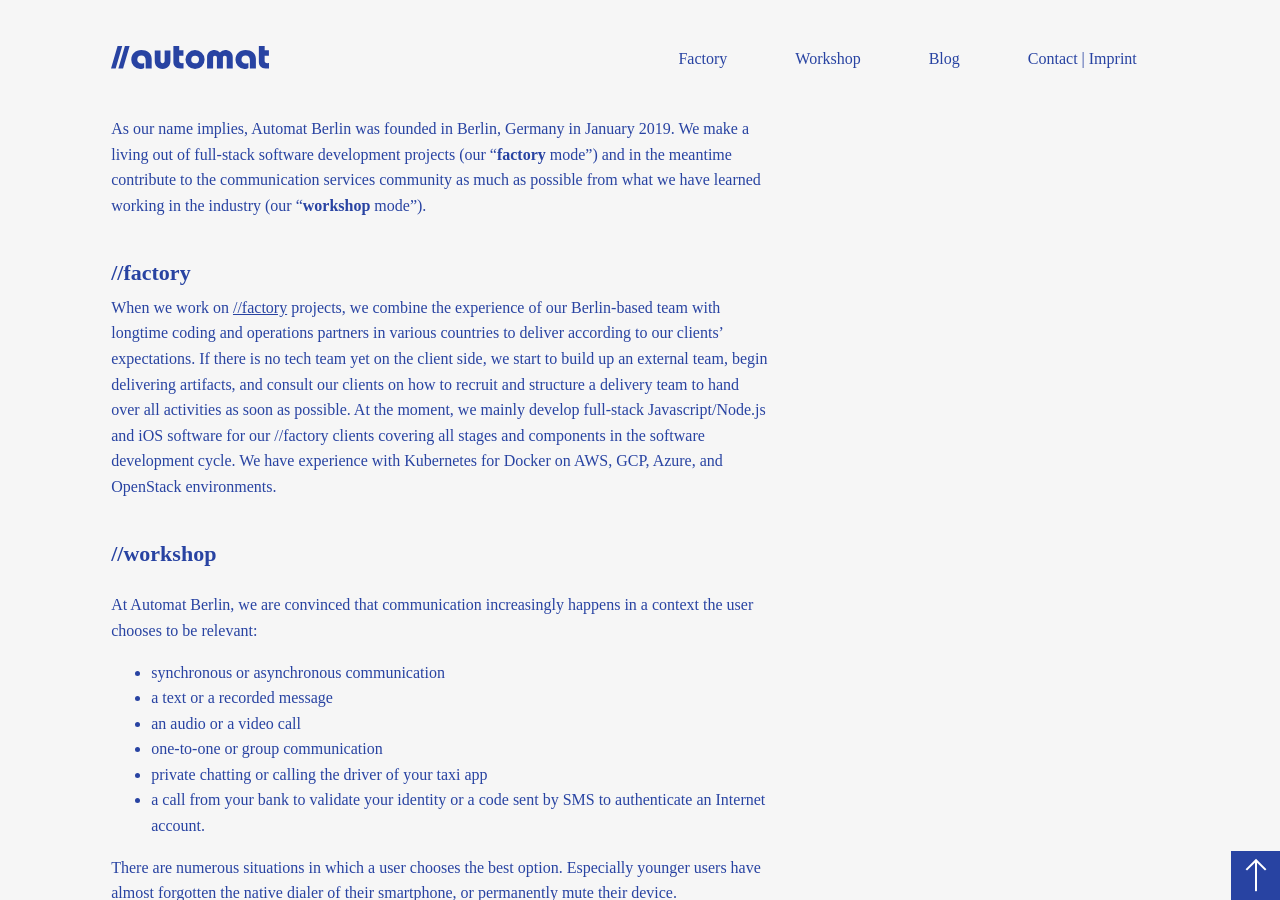
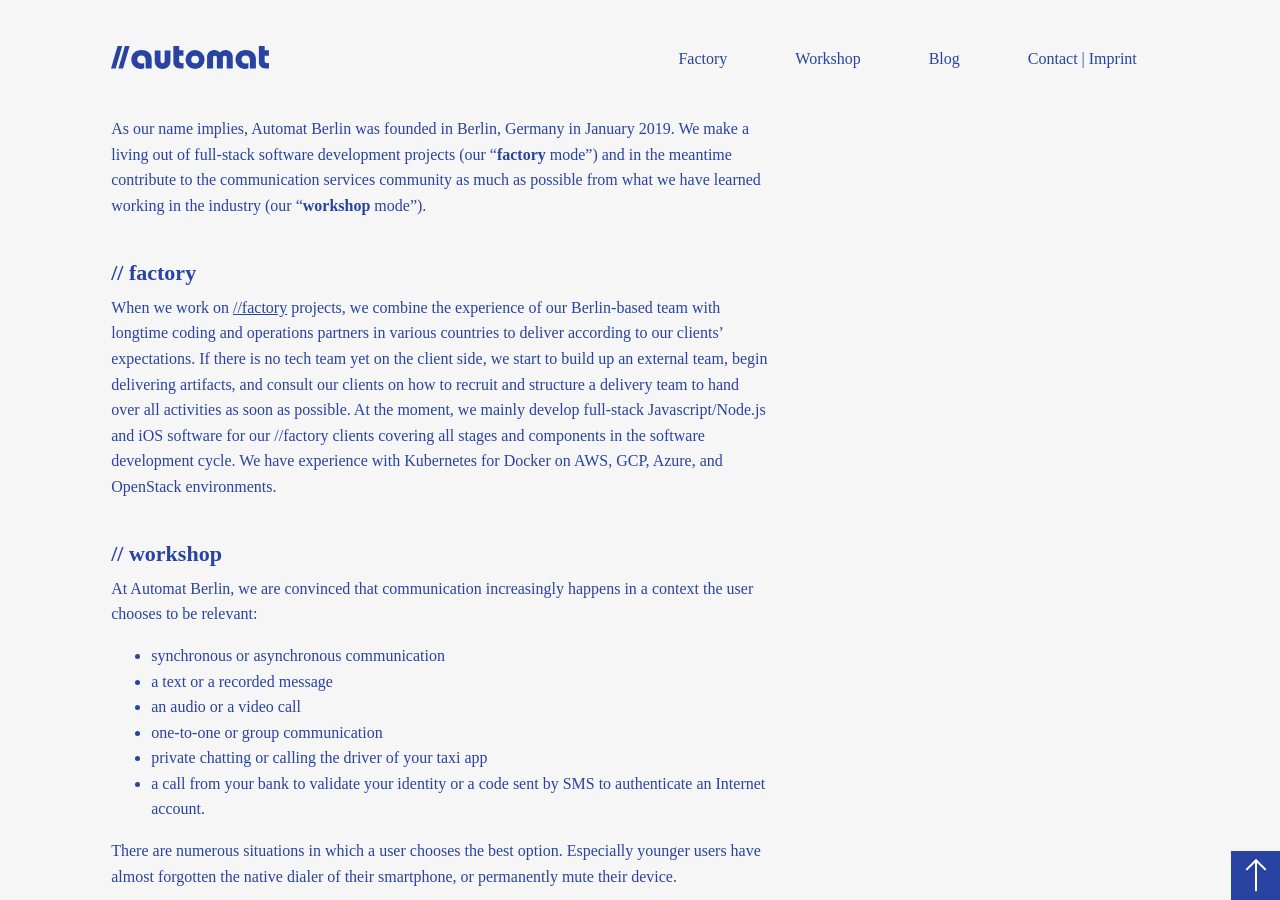
Before and after one commit to automat-berlin/automat-berlin.github.io, a Jekyll site: the page built from _posts/2019-07-10-automat.md, in a window 1280 px wide and 900 px high, scrolled down 327 px. Built offline with Jekyll 4.4.1, drawn with Linux system fonts in a browser that asks for light colours; nearby versions of some CDN libraries; some web fonts are replaced.

Commit message:
Fix layout

```diff
--- a/_posts/2019-07-10-automat.md
+++ b/_posts/2019-07-10-automat.md
@@ -12,19 +12,20 @@ Automat Berlin (//a) is a group of experienced software people who work in diffe
 
 As our name implies, Automat Berlin was founded in Berlin, Germany in January 2019. We make a living out of full-stack software development projects (our "**factory** mode") and in the meantime contribute to the communication services community as much as possible from what we have learned working in the industry (our "**workshop** mode").
 
-### //factory
+### // factory
 
 When we work on [//factory](https://automat.berlin/#factory) projects, we combine the experience of our Berlin-based team with longtime coding and operations partners in various countries to deliver according to our clients' expectations. If there is no tech team yet on the client side, we start to build up an external team, begin delivering artifacts, and consult our clients on how to recruit and structure a delivery team to hand over all activities as soon as possible. At the moment, we mainly develop full-stack Javascript/Node.js and iOS software for our //factory clients covering all stages and components in the software development cycle. We have experience with Kubernetes for Docker on AWS, GCP, Azure, and OpenStack environments.
 
-### //workshop
-<br/><br/><br/>
+### // workshop
+
 At Automat Berlin, we are convinced that communication increasingly happens in a context the user chooses to be relevant:
- - synchronous or asynchronous communication
- - a text or a recorded message
- - an audio or a video call
- - one-to-one or group communication
- - private chatting or calling the driver of your taxi app
- - a call from your bank to validate your identity or a code sent by SMS to authenticate an Internet account.
+
+- synchronous or asynchronous communication
+- a text or a recorded message
+- an audio or a video call
+- one-to-one or group communication
+- private chatting or calling the driver of your taxi app
+- a call from your bank to validate your identity or a code sent by SMS to authenticate an Internet account.
 
 There are numerous situations in which a user chooses the best option. Especially younger users have almost forgotten the native dialer of their smartphone, or permanently mute their device.
 
```
